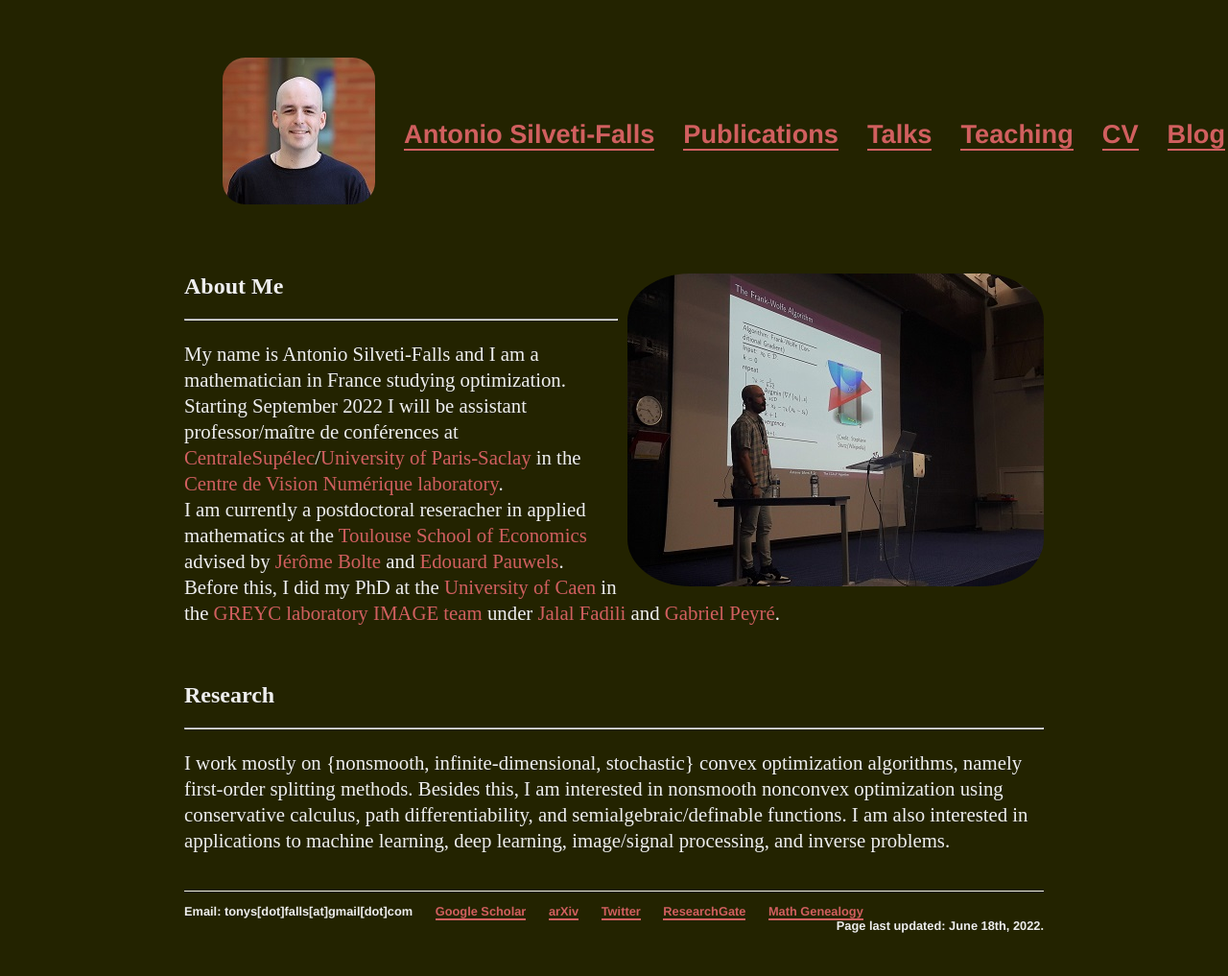
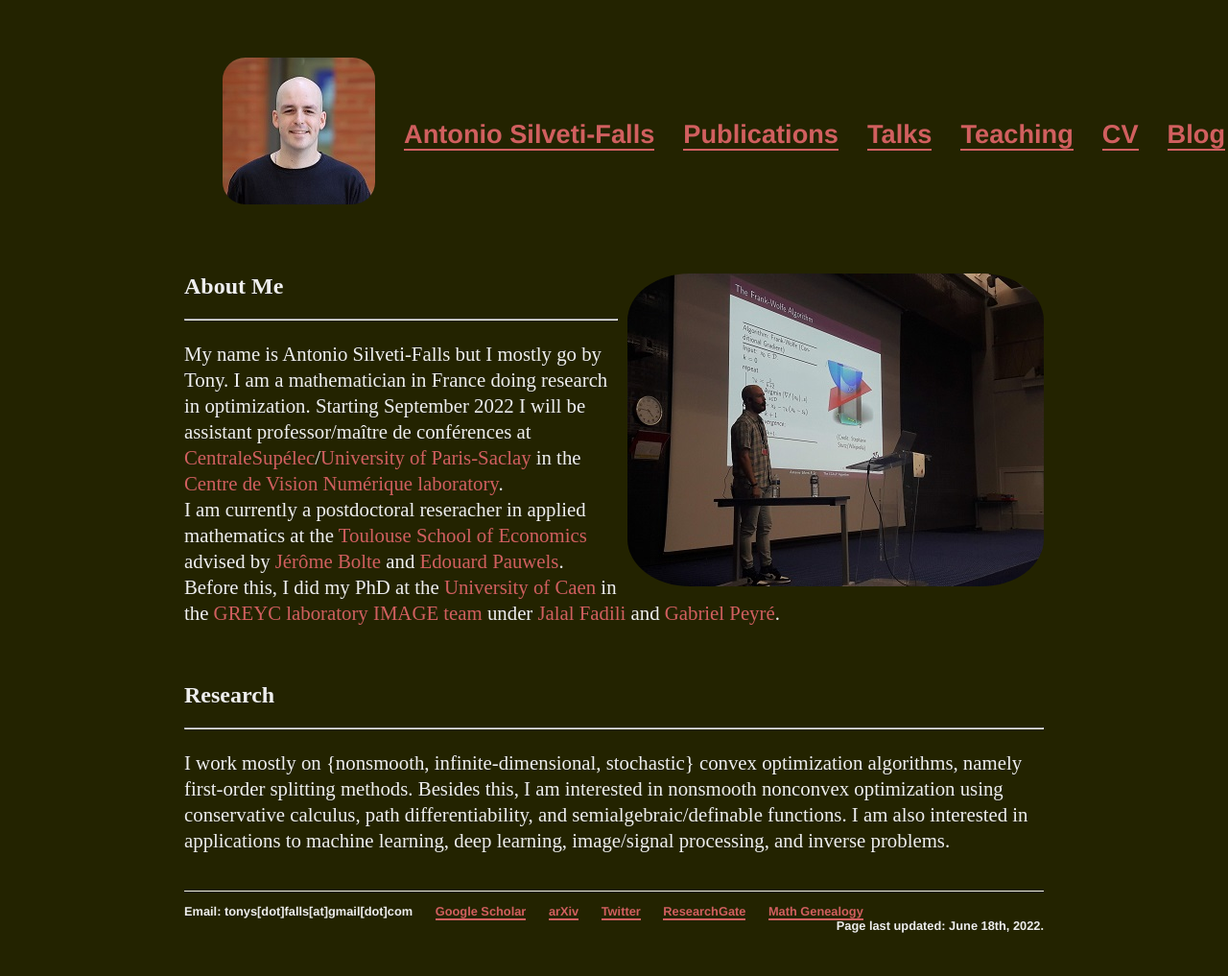
Before and after one commit to tonysf/tonysf.github.io, a Jekyll site: the page built from index.html, in a window 1280 px wide. Shown: the whole page at 96% size. Built offline with Jekyll 4.4.1, drawn with Linux system fonts in a browser that asks for light colours.

Commit message:
Update index.html

```diff
--- a/index.html
+++ b/index.html
@@ -7,7 +7,7 @@
 	alt="SPARS 2019 Conference Presentation" />
 <h2>About Me</h2>
 <hr>
-<p>	My name is Antonio Silveti-Falls and I am a mathematician in France studying optimization. Starting September 2022 I will be assistant professor/maître de conférences at <a href="https://www.centralesupelec.fr/">CentraleSupélec</a>/<a href="https://www.universite-paris-saclay.fr/en">University of Paris-Saclay</a> in the <a href="https://cvn.centralesupelec.fr/">Centre de Vision Numérique laboratory</a>.<br>
+<p>	My name is Antonio Silveti-Falls but I mostly go by Tony. I am a mathematician in France doing research in optimization. Starting September 2022 I will be assistant professor/maître de conférences at <a href="https://www.centralesupelec.fr/">CentraleSupélec</a>/<a href="https://www.universite-paris-saclay.fr/en">University of Paris-Saclay</a> in the <a href="https://cvn.centralesupelec.fr/">Centre de Vision Numérique laboratory</a>.<br>
 	I am currently a postdoctoral reseracher in applied mathematics at the <a href="https://www.tse-fr.eu/people/antonio-silveti-falls">Toulouse School of Economics</a> advised
 	by <a href="https://www.tse-fr.eu/fr/people/jerome-bolte">Jérôme Bolte</a> and <a href="https://www.irit.fr/~Edouard.Pauwels">Edouard Pauwels</a>.
 	Before this, I did my PhD at the <a href="http://welcome.unicaen.fr">University of Caen</a> in the <a href="https://www.greyc.fr/en/equipes/image-2">GREYC laboratory IMAGE team</a>
```
